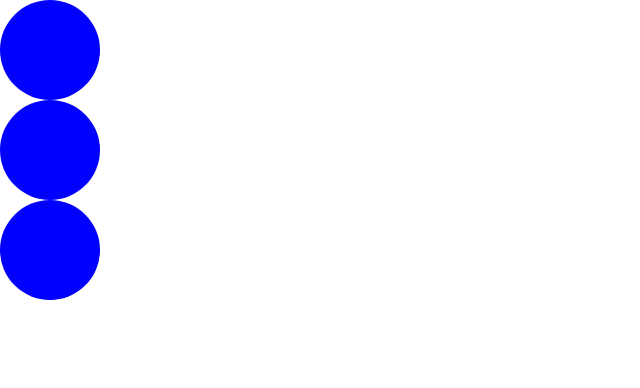
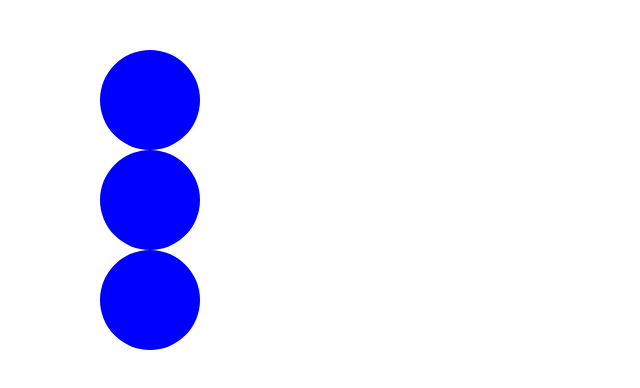
Before and after one commit to serena-peschiaroli/htlm-class-project, a plain HTML site: page index.html in a window 1280 px wide. Shown: the whole page, without its empty margins (0-640 px from the left). Drawn offline with Linux system fonts and the light colour scheme.

Commit message:
Add: container, margins

```diff
--- a/index.html
+++ b/index.html
@@ -8,9 +8,11 @@
     <link rel="stylesheet" href="style/style.css">
 </head>
 <body>
-    <div class="circle"> </div>
-    <div class="circle"> </div>
-    <div class="circle"> </div>
+    <div class="circle-container">
+        <div class="circle"> </div>
+        <div class="circle"> </div>
+        <div class="circle"> </div>
+    </div>
 
 </body>
 </html>
--- a/style/style.css
+++ b/style/style.css
@@ -4,6 +4,10 @@
     box-sizing: border-box;
 }
 
+.circle-container {
+    margin-top: 50px;
+    margin-left: 100px;
+}
 .circle {
     background-color: blue;
     border-radius: 50%;
```
